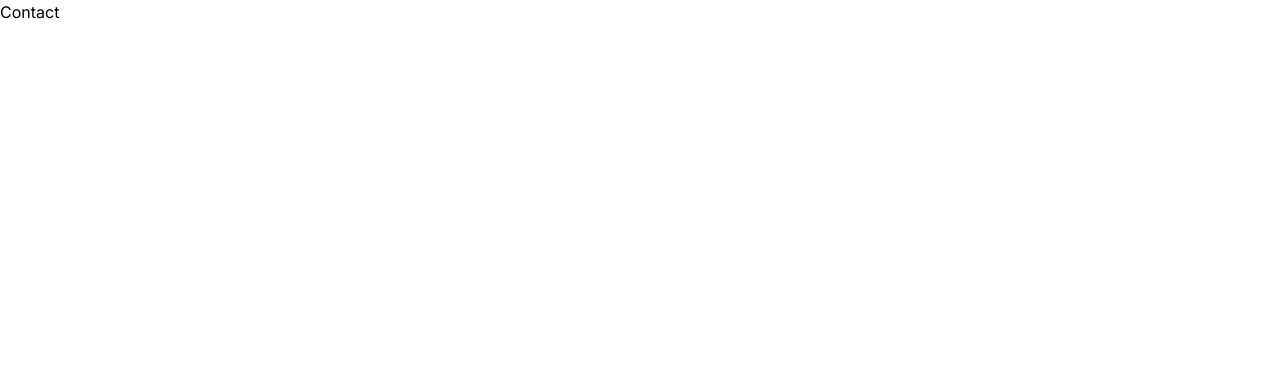
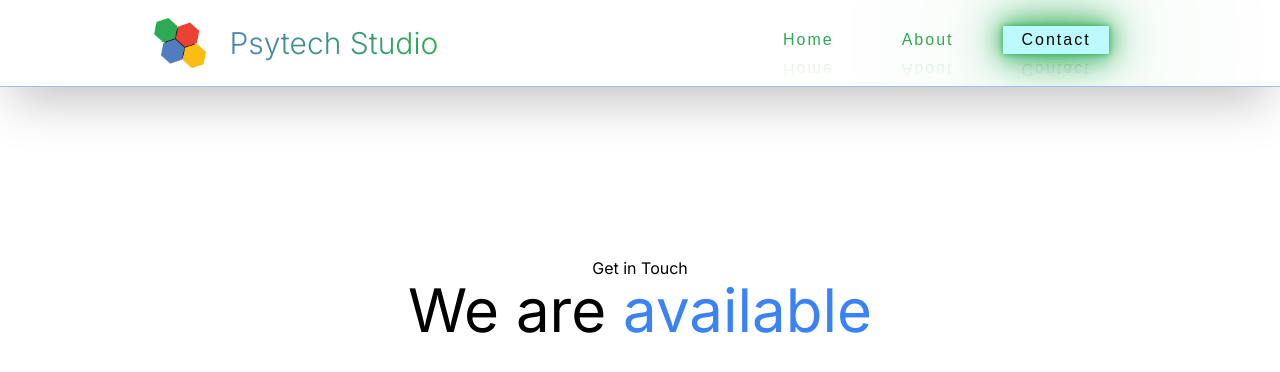
Before and after one commit to christiaan-fourie/psytech, a Next.js app: page /contact in a window 1280 px wide. Shown: the top 372 px of the page. Built offline with nearby package versions, Linux system fonts and the light colour scheme.

Commit message:
Fix More Errors

```diff
--- a/app/about/page.jsx
+++ b/app/about/page.jsx
@@ -1,9 +1,14 @@
-import React from 'react'
+import Header from "@/components/Header/Header"
+
 
 const About = () => {
   return (
     <div>
-      About
+        <Header />
+        <div className='text-left p-24 md:text-center mt-[20vh] z-0 min-h-screen'>
+            <h4>What We Do</h4>
+            <h1 className='text-6xl'>We develop <span className='text-blue-500'>Software</span></h1>
+        </div>
     </div>
   )
 }
--- a/app/contact/page.jsx
+++ b/app/contact/page.jsx
@@ -1,9 +1,14 @@
+import Header from '@/components/Header/Header'
 import React from 'react'
 
 export default function page() {
   return (
     <div>
-      Contact
+        <Header />
+        <div className='text-left p-24 md:text-center mt-[20vh] z-0 min-h-screen'>
+            <h4>Get in Touch</h4>
+            <h1 className='text-6xl'>We are <span className='text-blue-500'>available</span></h1>
+        </div>
     </div>
   )
 }
--- a/components/Header/Header.jsx
+++ b/components/Header/Header.jsx
@@ -12,16 +12,16 @@ function Header() {
     const [showMenu, setShowMenu] = useState(false)
 
     // Active Page
-    const [activePage, setActivePage] = useState('home')
+    const [activePage, setActivePage] = useState('')
 
     // useEffect When the page gets loaded, check the URL and set the active page
     useEffect(() => {
+        // Remove the '/' from the URL
         if (window.location.pathname === '/') {
             setActivePage('home')
-        } else if (window.location.pathname === '/about') {
-            setActivePage('about')
-        } else if (window.location.pathname === '/contact') {
-            setActivePage('contact')
+        } else {
+            const url = window.location.pathname.replace('/', '')
+            setActivePage(url)
         }
     }, [])
 
@@ -39,7 +39,7 @@ function Header() {
 
 
   return (
-    <div className='fixed w-full backdrop-blur-sm drop-shadow-6xl'>
+    <div className='fixed top-0 w-full backdrop-blur-sm shadow-2xl'>
         <div className='flex justify-around items-center w-full py-4 border-b border-blue-500 border-opacity-50 overflow-hidden'>
                 {/* Dim the page */}
                 <div className='flex items-center'>
--- /dev/null
+++ b/components/Header/Loading.jsx
@@ -0,0 +1,11 @@
+import React from 'react'
+
+function Loading() {
+  return (
+    <div>
+      Loading...
+    </div>
+  )
+}
+
+export default Loading
```
